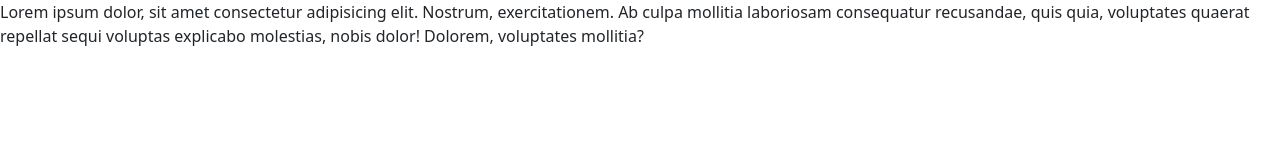
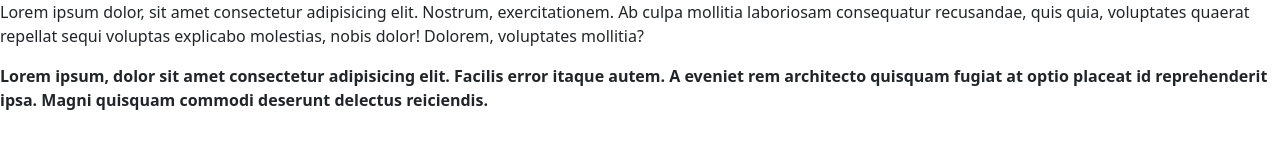
Before and after one commit to AsliddinMuhammadjonov/sunnyside, a plain HTML site: page index.html in a window 1280 px wide. Drawn offline with Linux system fonts and the light colour scheme.

Commit message:
header new done

```diff
--- a/index.html
+++ b/index.html
@@ -18,6 +18,9 @@
         <p>
             Lorem ipsum dolor, sit amet consectetur adipisicing elit. Nostrum, exercitationem. Ab culpa mollitia laboriosam consequatur recusandae, quis quia, voluptates quaerat repellat sequi voluptas explicabo molestias, nobis dolor! Dolorem, voluptates mollitia?
         </p>
+        <b>
+            Lorem ipsum, dolor sit amet consectetur adipisicing elit. Facilis error itaque autem. A eveniet rem architecto quisquam fugiat at optio placeat id reprehenderit ipsa. Magni quisquam commodi deserunt delectus reiciendis.
+        </b>
     </header>
 
     <script src="./js/bootstrap.js"></script>
```
